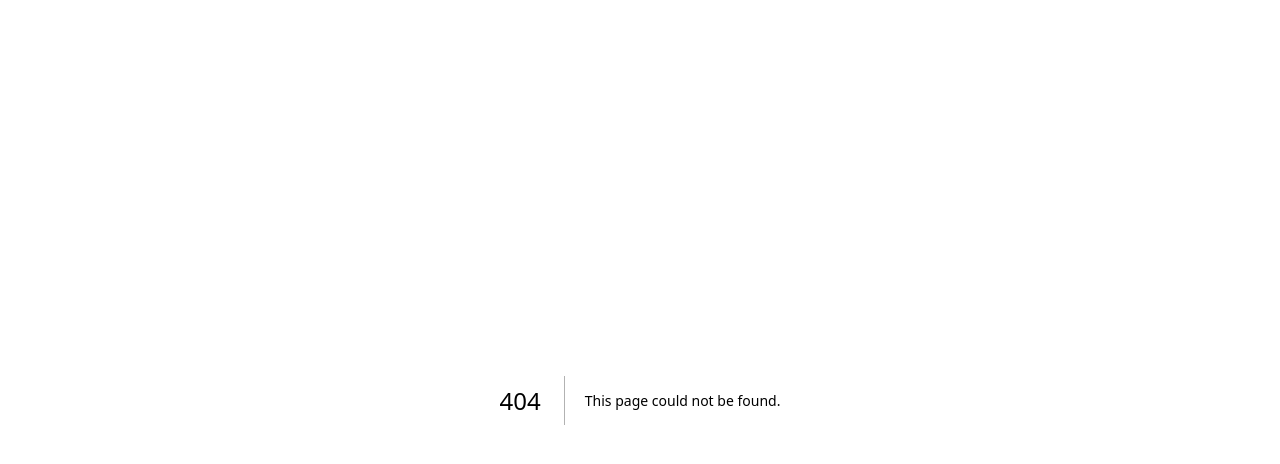
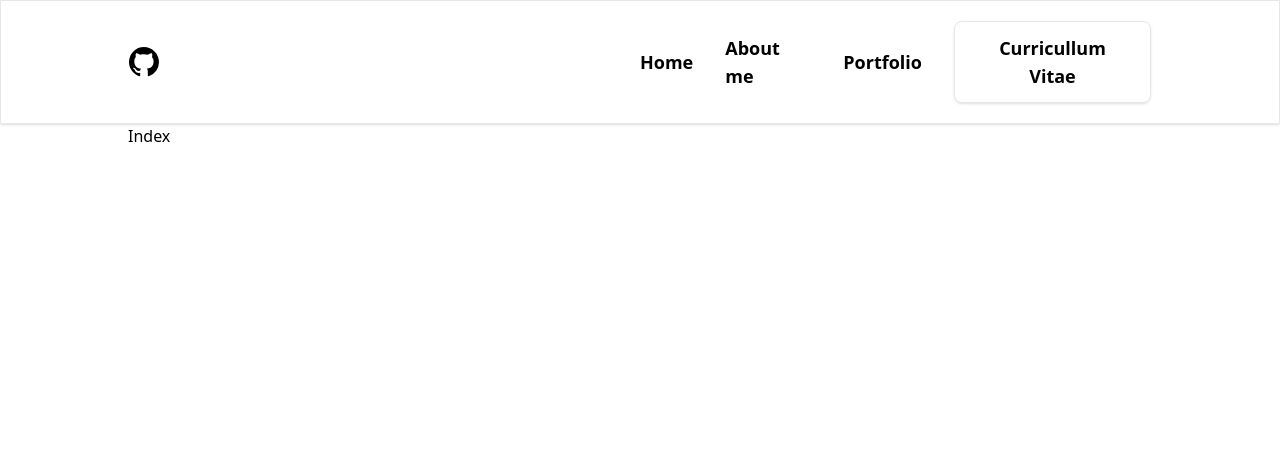
Before and after one commit to ImPatriciaLofamia/owwnoble, a Next.js app: page / in a window 1280 px wide. Before the commit this address had no page. Shown: the top 464 px of the page. Built offline with nearby package versions, Linux system fonts and the light colour scheme.

Commit message:
add home page

```diff
--- /dev/null
+++ b/pages/index.tsx
@@ -0,0 +1,11 @@
+import Layout from "@/components/Layout";
+
+export default function Home() {
+  return (
+    <Layout>
+      <div className="">
+        <h1>Index</h1>
+      </div>
+    </Layout>
+  );
+}
```
